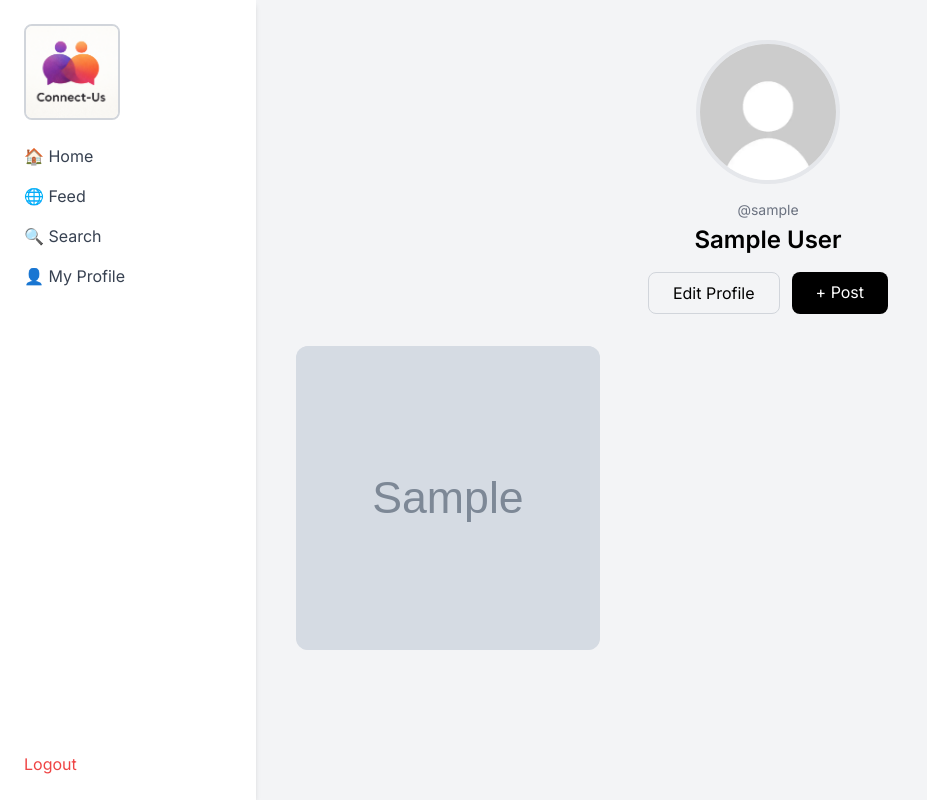
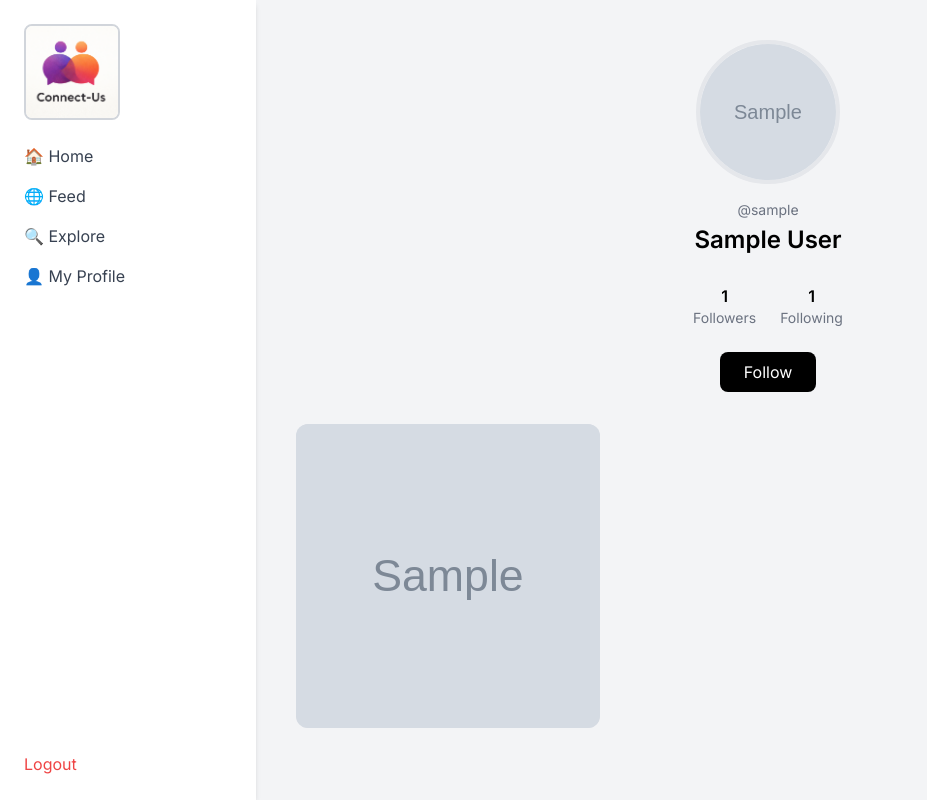
Before and after one commit to sanskkrr/Connect-Us, a Django app: a page that uses users/templates/users/base.html in a window 1280 px wide. Shown: the whole page, without its empty margins (0-927 px from the left). Run offline with Django 5.2, Linux system fonts and the light colour scheme; tables that the repository leaves empty hold one stand-in row (values such as "Sample post"); grey boxes marked "Sample" are stand-in pictures; some libraries are stand-ins or nearby versions.

Commit message:
follow functionality

```diff
--- a/users/templates/users/base.html
+++ b/users/templates/users/base.html
@@ -45,7 +45,7 @@
             </a>
 
             <a href="{% url 'search' %}">
-              <li class="hover:text-black">🔍 Search</li>
+              <li class="hover:text-black">🔍 Explore</li>
             </a>
 
             <a href="{% url 'my_posts' %}">
--- a/users/templates/users/my_posts.html
+++ b/users/templates/users/my_posts.html
@@ -6,7 +6,7 @@
   <div
     class="w-28 h-28 md:w-36 md:h-36 rounded-full overflow-hidden border-4 border-gray-200 mb-4"
   >
-    {% if request.user.profile.photo %}
+    {% if profile.photo %}
     <img src="{{ profile.photo.url }}" class="w-full h-full object-cover" />
     {% else %}
     <img
@@ -24,18 +24,50 @@
     {{ profile_user.first_name }} {{ profile_user.last_name }}
   </h1>
 
-  <!-- Edit Profile Button -->
-  <div class="flex gap-3">
-  <a href="{% url 'edit' %}"
-     class="px-6 py-2 border border-gray-300 rounded-lg hover:bg-gray-100">
-    Edit Profile
-  </a>
+  <div class="flex gap-6 mt-3">
 
-  <a href="{% url 'create' %}"
-     class="px-6 py-2 bg-black text-white rounded-lg hover:opacity-90">
-    + Post
-  </a>
+    <a href="{% url 'followers_list' profile_user.username %}">
+        <p class="font-bold">{{ profile.followers.count }}</p>
+        <p class="text-sm text-gray-500">Followers</p>
+    </a>
+
+    <a href="{% url 'following_list' profile_user.username %}">
+        <p class="font-bold">{{ profile.following.count }}</p>
+        <p class="text-sm text-gray-500">Following</p>
+    </a>
+
 </div>
+  <br />
+  <!--follow button-->
+  {% if request.user == profile_user %}
+  <div class="flex justify-center gap-3 mt-3">
+    <a
+      href="{% url 'edit' %}"
+      class="px-5 py-2 border border-gray-300 rounded-lg hover:bg-gray-100 transition"
+    >
+      Edit Profile
+    </a>
+
+    <a
+      href="{% url 'create' %}"
+      class="px-5 py-2 bg-black text-white rounded-lg hover:opacity-90 transition"
+    >
+      + Create Post
+    </a>
+  </div>
+
+  {% else %}
+
+  <!-- OTHER USER PROFILE -->
+  <form action="{% url 'follow_toggle' profile_user.username %}" method="POST">
+    {% csrf_token %} {% if profile in request.user.profile.following.all %}
+    <button class="px-6 py-2 bg-gray-300 rounded-lg">Unfollow</button>
+    {% else %}
+    <button class="px-6 py-2 bg-black text-white rounded-lg">Follow</button>
+    {% endif %}
+  </form>
+
+  {% endif %}
 </div>
 
 <!-- 🔷 POSTS GRID -->
--- a/users/urls.py
+++ b/users/urls.py
@@ -20,4 +20,6 @@ urlpatterns = [
     path('follow/<str:username>/', views.follow_toggle, name='follow_toggle'),
     path('search/', views.search_users, name='search'),
     path('user/<str:username>/', views.profile, name='profile') ,
+    path('followers/<str:username>/', views.followers_list, name='followers_list'),
+    path('following/<str:username>/', views.following_list, name='following_list'),
 ]
--- a/users/views.py
+++ b/users/views.py
@@ -38,9 +38,16 @@ def user_login(request):
 @login_required
 def index(request):
     current_user = request.user
-    posts = Post.objects.filter(user = current_user)
-    return render (request , 'users/index.html', {'posts': posts})
 
+    posts = Post.objects.filter(user=current_user)
+
+    # 🔥 GET PEOPLE YOU FOLLOW
+    following_profiles = current_user.profile.following.all()[:5]
+
+    return render(request, 'users/index.html', {
+        'posts': posts,
+        'following_profiles': following_profiles
+    })
 
 #USER REGISTRATION VIEW
 
@@ -111,12 +118,15 @@ def intro(request):
 @login_required
 def follow_toggle(request, username):
     target_user = get_object_or_404(User, username=username)
-    profile = request.user.profile
 
-    if target_user.profile in profile.following.all():
-        profile.following.remove(target_user.profile)
+    current_profile = request.user.profile
+    target_profile = target_user.profile
+
+    if target_profile in current_profile.following.all():
+        current_profile.following.remove(target_profile)
     else:
-        profile.following.add(target_user.profile)
+        current_profile.following.add(target_profile)
+    current_profile.save()
 
     return redirect('profile', username=username)
 
@@ -181,3 +191,29 @@ def search_users(request):
         'query': query,
         'images': images   # 👈 NEW
     })
+
+
+#following and followers list views
+
+@login_required
+def following_list(request, username):
+    user = get_object_or_404(User, username=username)
+    profiles = user.profile.following.all()
+
+    return render(request, 'users/user_list.html', {
+        'profiles': profiles,
+        'title': f"{user.username}'s Following",
+        'profile_user': user
+    })
+
+
+@login_required
+def followers_list(request, username):
+    user = get_object_or_404(User, username=username)
+    profiles = user.profile.followers.all()
+
+    return render(request, 'users/user_list.html', {
+        'profiles': profiles,
+        'title': f"{user.username}'s Followers",
+        'profile_user': user
+    })
```
Also changed, not shown: users/templates/users/index.html (+37 -15 lines), users/templates/users/user_list.html (added, +52 -0 lines).
